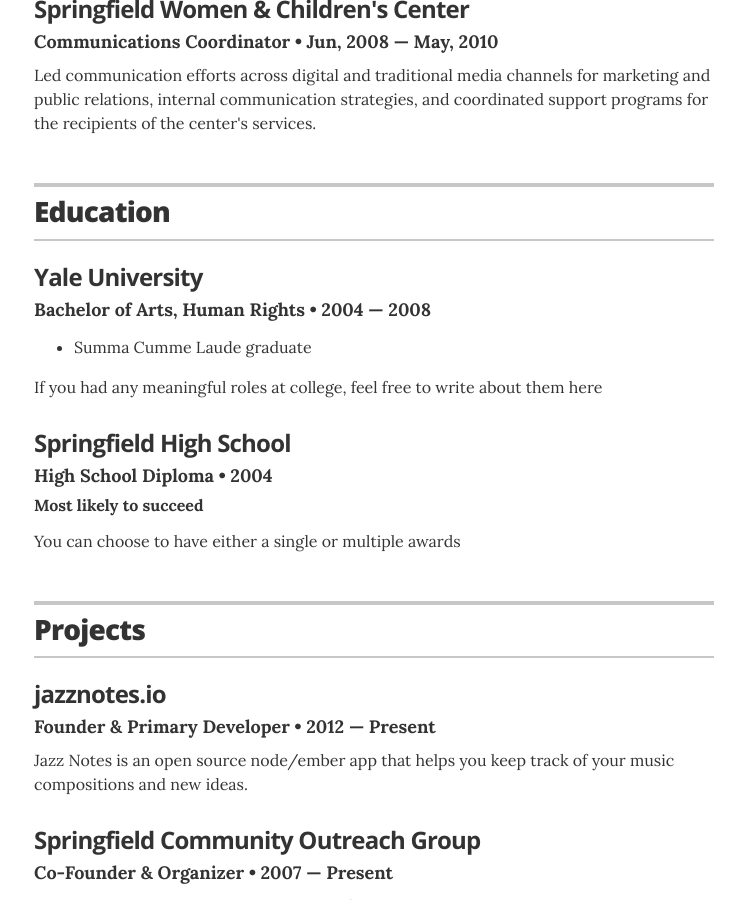
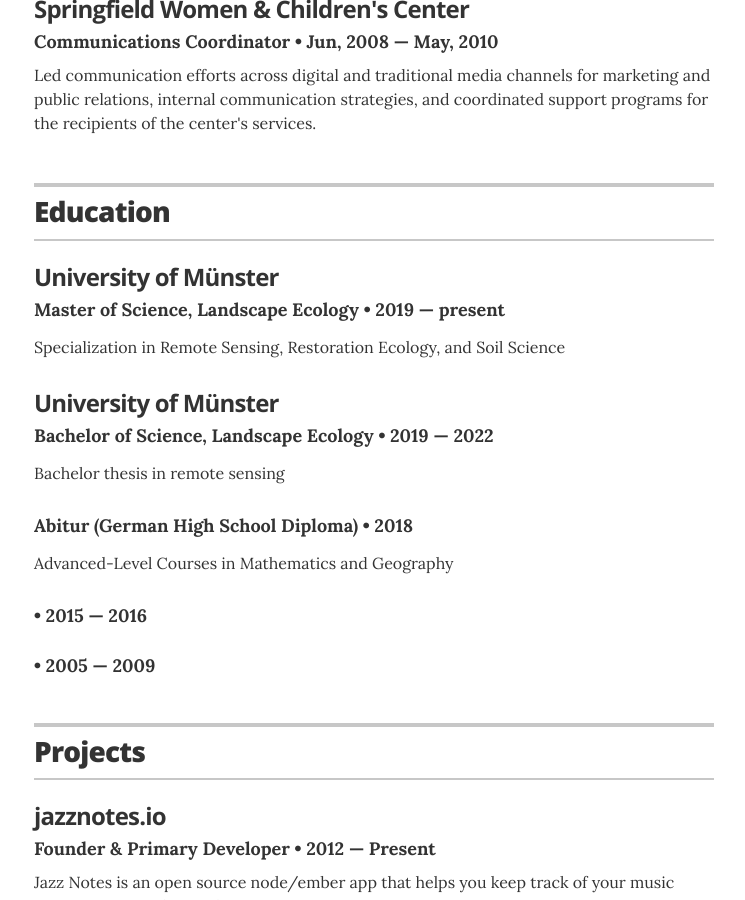
Before and after one commit to ESA99/resume, a Jekyll site: the page built from index.html, in a window 1280 px wide and 900 px high, scrolled down 1038 px. Shown: the whole window, without its empty margins (266-1011 px from the left). Built offline with Jekyll 4.4.1, drawn with Linux system fonts in a browser that asks for light colours.

Commit message:
Update education.yml

```diff
--- a/_data/education.yml
+++ b/_data/education.yml
@@ -1,13 +1,26 @@
 # Degree
-- degree: Bachelor of Arts, Human Rights
-  uni: Yale University
-  year: 2004 &mdash; 2008
-  awards:
-    - award: Summa Cumme Laude graduate
-  summary: If you had any meaningful roles at college, feel free to write about them here
+- degree: Master of Science, Landscape Ecology
+  uni: University of Münster
+  year: 2019 &mdash; present
+  summary: Specialization in Remote Sensing, Restoration Ecology, and Soil Science
 
-- degree: High School Diploma
-  uni: Springfield High School
-  year: 2004
-  award: Most likely to succeed
-  summary: You can choose to have either a single or multiple awards
+- degree: Bachelor of Science, Landscape Ecology
+  uni: University of Münster
+  year: 2019 &mdash; 2022
+  GPA: Ø1,4
+  summary: Bachelor thesis in remote sensing
+
+- degree: Abitur (German High School Diploma)
+  school: Integrierte Gesamtschule Paffrath
+  city: Bergisch Gladbach
+  year: 2018
+  GPA: Ø 1,7
+  summary: Advanced-Level Courses in Mathematics and Geography
+
+- Study Abroad Year: Norkam Secondary School
+  city: Kamloops, Canada
+  year: 2015 &mdash; 2016
+
+- Primary school: GGS Hebborn
+  city: Bergisch Gladbach
+  year: 2005 &mdash; 2009
```
